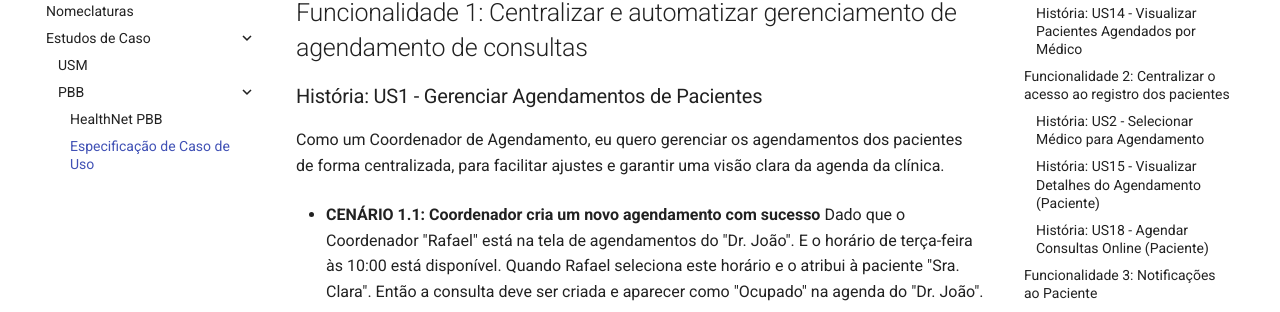
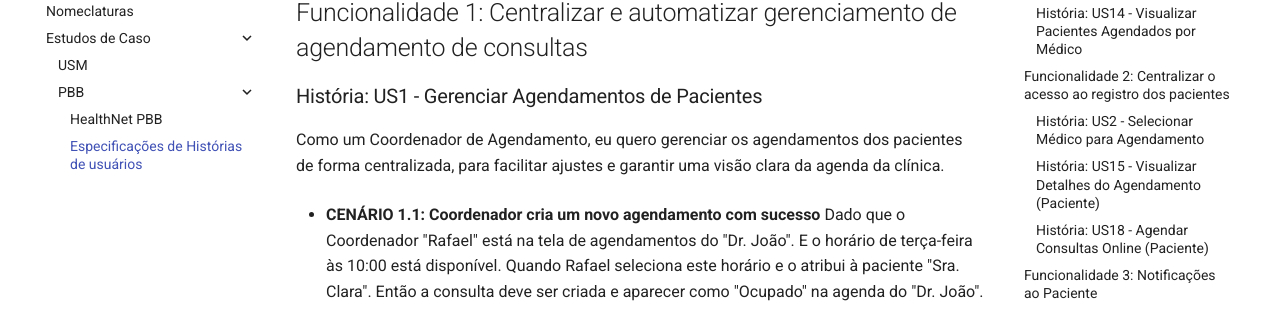
Before and after one commit to mdsreq-fga-unb/2025.1-T01-AdvogaAI, an MkDocs documentation site: the page built from docs/healthnet-especifica.md, in a window 1280 px wide. Shown: the part 369-681 px from the top of the page. Built offline with MkDocs 1.6.1 and Material for MkDocs 9.7.7, drawn with Linux system fonts in a browser that asks for light colours.

Commit message:
Update mkdocs.yml

```diff
--- a/mkdocs.yml
+++ b/mkdocs.yml
@@ -30,4 +30,4 @@ nav:
       - USM: exercicios.md
       - PBB:
           - HealthNet PBB: healthnet.md
-          - Especificação de Caso de Uso: healthnet-especifica.md
+          - Especificações de Histórias de usuários: healthnet-especifica.md
```
